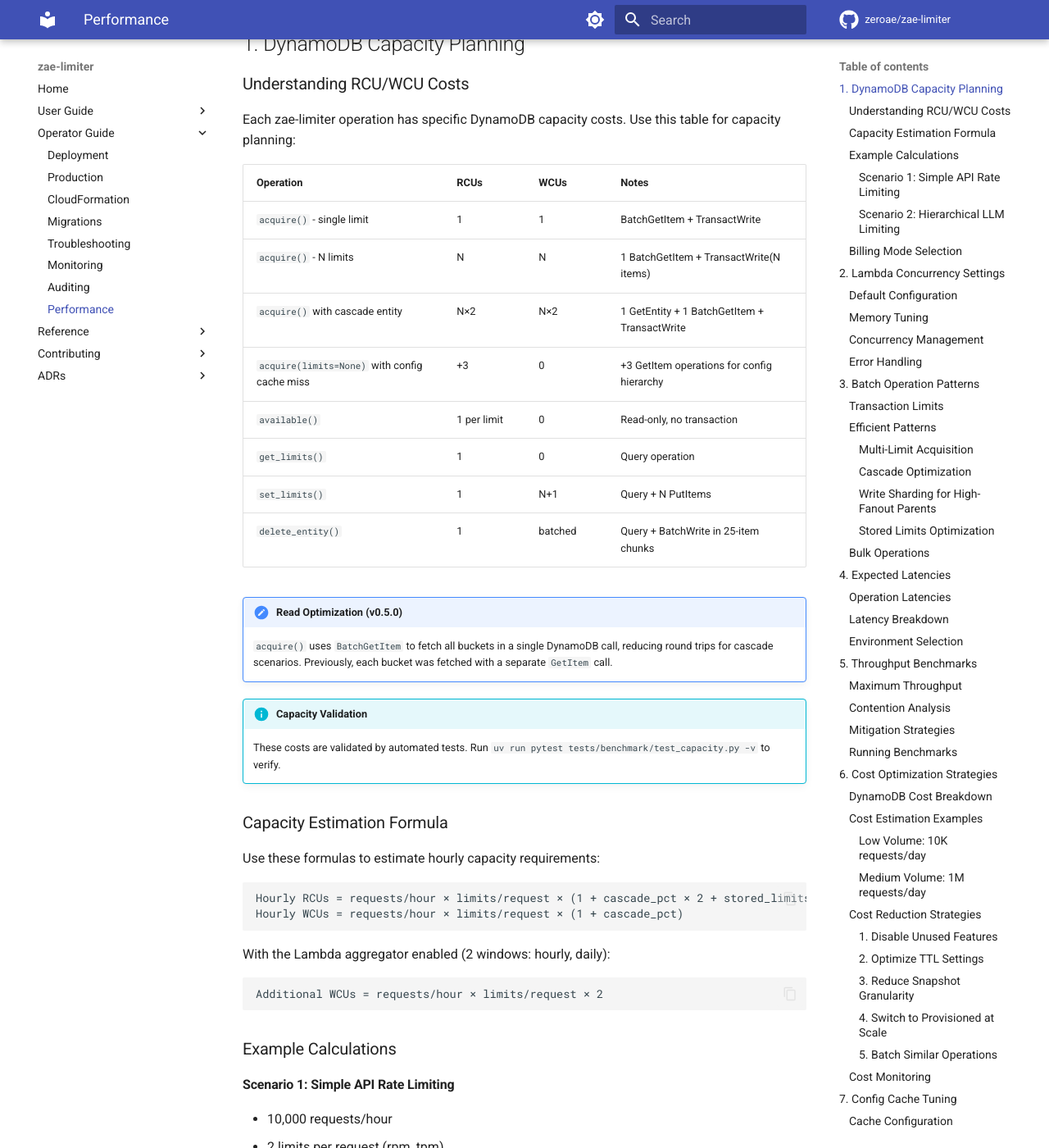
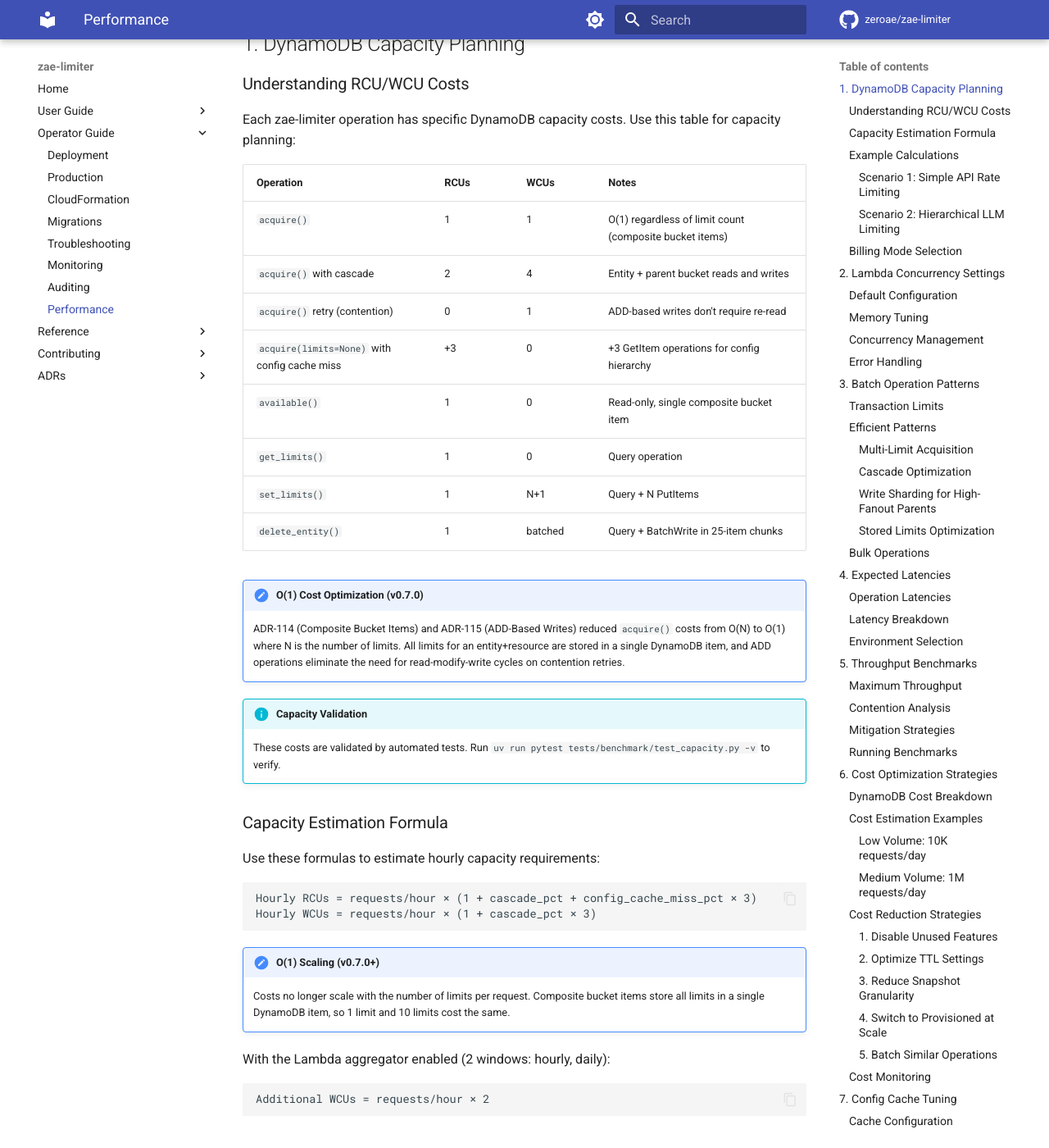
Before and after one commit to zeroae/zae-limiter, an MkDocs documentation site: the page built from docs/performance.md, in a window 1280 px wide and 1400 px high, scrolled down 235 px. Shown: the whole window at 82% size. Built offline with MkDocs 1.6.1 and Material for MkDocs 9.7.7, drawn with Linux system fonts in a browser that asks for light colours; comment, search, counter and statistics services are not loaded; the version menu is left out; some of the changed text lies outside the part shown.

Commit message:
📝 docs: update cost estimates for ADR-114/115 O(1) optimizations
Composite bucket items and ADD-based writes reduced acquire() costs
from O(N) to O(1) where N is limit count. Updated all cost references
from ~$1/1M to ~$0.75/1M requests (~50% reduction).

Co-Authored-By: Claude Opus 4.5 <noreply@anthropic.com>

````diff
--- a/docs/performance.md
+++ b/docs/performance.md
@@ -10,19 +10,20 @@ Each zae-limiter operation has specific DynamoDB capacity costs. Use this table
 
 | Operation | RCUs | WCUs | Notes |
 |-----------|------|------|-------|
-| `acquire()` - single limit | 1 | 1 | BatchGetItem + TransactWrite |
-| `acquire()` - N limits | N | N | 1 BatchGetItem + TransactWrite(N items) |
-| `acquire()` with cascade entity | N×2 | N×2 | 1 GetEntity + 1 BatchGetItem + TransactWrite |
+| `acquire()` | 1 | 1 | O(1) regardless of limit count (composite bucket items) |
+| `acquire()` with cascade | 2 | 4 | Entity + parent bucket reads and writes |
+| `acquire()` retry (contention) | 0 | 1 | ADD-based writes don't require re-read |
 | `acquire(limits=None)` with config cache miss | +3 | 0 | +3 GetItem operations for config hierarchy |
-| `available()` | 1 per limit | 0 | Read-only, no transaction |
+| `available()` | 1 | 0 | Read-only, single composite bucket item |
 | `get_limits()` | 1 | 0 | Query operation |
 | `set_limits()` | 1 | N+1 | Query + N PutItems |
 | `delete_entity()` | 1 | batched | Query + BatchWrite in 25-item chunks |
 
-!!! note "Read Optimization (v0.5.0)"
-    `acquire()` uses `BatchGetItem` to fetch all buckets in a single DynamoDB call,
-    reducing round trips for cascade scenarios. Previously, each bucket was fetched
-    with a separate `GetItem` call.
+!!! note "O(1) Cost Optimization (v0.7.0)"
+    ADR-114 (Composite Bucket Items) and ADR-115 (ADD-Based Writes) reduced `acquire()` costs
+    from O(N) to O(1) where N is the number of limits. All limits for an entity+resource are
+    stored in a single DynamoDB item, and ADD operations eliminate the need for read-modify-write
+    cycles on contention retries.
 
 !!! info "Capacity Validation"
     These costs are validated by automated tests. Run `uv run pytest tests/benchmark/test_capacity.py -v` to verify.
@@ -32,13 +33,17 @@ Each zae-limiter operation has specific DynamoDB capacity costs. Use this table
 Use these formulas to estimate hourly capacity requirements:
 
 ```
-Hourly RCUs = requests/hour × limits/request × (1 + cascade_pct × 2 + stored_limits_pct × 2)
-Hourly WCUs = requests/hour × limits/request × (1 + cascade_pct)
+Hourly RCUs = requests/hour × (1 + cascade_pct + config_cache_miss_pct × 3)
+Hourly WCUs = requests/hour × (1 + cascade_pct × 3)
 ```
+
+!!! note "O(1) Scaling (v0.7.0+)"
+    Costs no longer scale with the number of limits per request. Composite bucket items
+    store all limits in a single DynamoDB item, so 1 limit and 10 limits cost the same.
 
 With the Lambda aggregator enabled (2 windows: hourly, daily):
 ```
-Additional WCUs = requests/hour × limits/request × 2
+Additional WCUs = requests/hour × 2
 ```
 
 ### Example Calculations
@@ -47,25 +52,29 @@ Additional WCUs = requests/hour × limits/request × 2
 
 - 10,000 requests/hour
 - 2 limits per request (rpm, tpm)
-- No cascade, no stored limits
+- No cascade, config cached
 
 **Calculation:**
 ```
-RCUs = 10,000 × 2 × 1.0 = 20,000 RCUs/hour
-WCUs = 10,000 × 2 × 1.0 = 20,000 WCUs/hour
+RCUs = 10,000 × 1.0 = 10,000 RCUs/hour
+WCUs = 10,000 × 1.0 = 10,000 WCUs/hour
 ```
+
+!!! note "Limit count doesn't affect cost"
+    With composite bucket items (v0.7.0+), whether you track 1 limit or 10 limits,
+    the DynamoDB cost is identical—all limits are stored in a single item.
 
 #### Scenario 2: Hierarchical LLM Limiting
 
 - 10,000 requests/hour
 - 2 limits per request
 - 50% use cascade (API key → project)
-- 20% use stored limits
+- 2% config cache miss rate
 
 **Calculation:**
 ```
-RCUs = 10,000 × 2 × (1 + 0.5×2 + 0.2×2) = 10,000 × 2 × 2.4 = 48,000 RCUs/hour
-WCUs = 10,000 × 2 × (1 + 0.5) = 10,000 × 2 × 1.5 = 30,000 WCUs/hour
+RCUs = 10,000 × (1 + 0.5 + 0.02×3) = 10,000 × 1.56 = 15,600 RCUs/hour
+WCUs = 10,000 × (1 + 0.5×3) = 10,000 × 2.5 = 25,000 WCUs/hour
 ```
 
 ### Billing Mode Selection
@@ -435,30 +444,34 @@ Costs vary by region. Using us-east-1 as reference:
 
 ### Cost Estimation Examples
 
+!!! note "O(1) Costs (v0.7.0+)"
+    With composite bucket items, costs no longer multiply by number of limits.
+    Whether you track 2 limits or 10 limits per request, DynamoDB costs are the same.
+
 #### Low Volume: 10K requests/day
 
 ```
 DynamoDB:
-  Writes: 10K × 2 limits × 30 days = 600K WCUs = $0.38
-  Reads:  10K × 2 limits × 30 days = 600K RCUs = $0.08
-  Streams: 600K events                         = $0.12
-Lambda: 600K invocations                       ≈ $0.12 + duration
+  Writes: 10K × 30 days = 300K WCUs            = $0.19
+  Reads:  10K × 30 days = 300K RCUs            = $0.04
+  Streams: 300K events                         = $0.06
+Lambda: 300K invocations                       ≈ $0.06 + duration
 Storage: ~10 MB                                = negligible
 ─────────────────────────────────────────────────────────
-Total: ~$0.70/month
+Total: ~$0.35/month
 ```
 
 #### Medium Volume: 1M requests/day
 
 ```
 DynamoDB:
-  Writes: 1M × 2 × 30 = 60M WCUs               = $37.50
-  Reads:  1M × 2 × 30 = 60M RCUs               = $7.50
-  Streams: 60M events                          = $12.00
-Lambda: 60M invocations                        ≈ $12.00 + duration
+  Writes: 1M × 30 = 30M WCUs                   = $18.75
+  Reads:  1M × 30 = 30M RCUs                   = $3.75
+  Streams: 30M events                          = $6.00
+Lambda: 30M invocations                        ≈ $6.00 + duration
 ─────────────────────────────────────────────────────────
-Total (on-demand): ~$70/month
-Total (provisioned with auto-scaling): ~$45/month
+Total (on-demand): ~$35/month
+Total (provisioned with auto-scaling): ~$22/month
 ```
 
 ### Cost Reduction Strategies
````
Also changed, not shown: CLAUDE.md (+2 -2 lines), docs/getting-started.md (+1 -1 lines), docs/index.md (+1 -1 lines), docs/infra/production.md (+4 -4 lines), docs/operations/dynamodb.md (+6 -5 lines).
